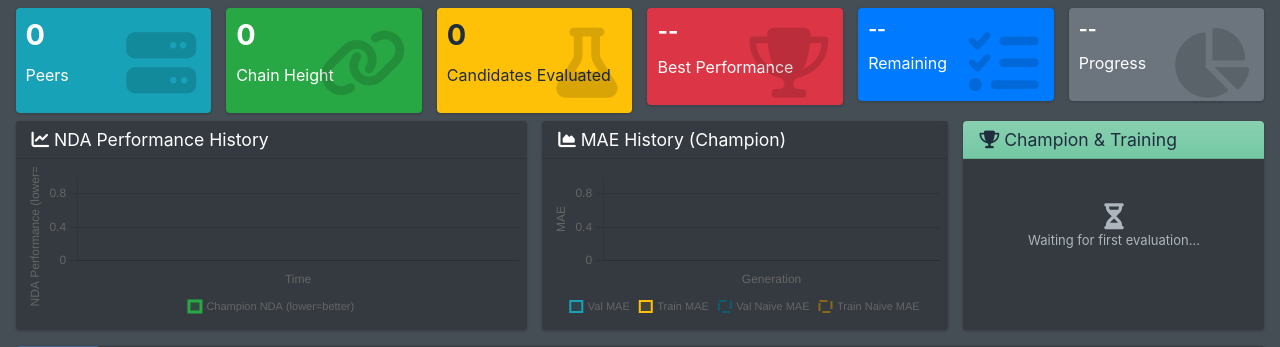
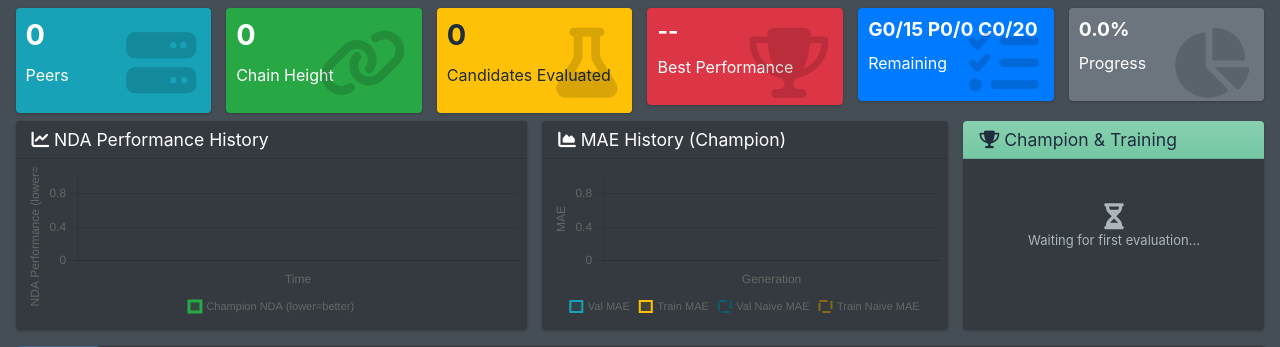
Before and after one commit to harveybc/doin-node, a Python web app: template src/doin_node/dashboard/templates/dashboard.html in a window 1280 px wide. Shown: the part 57-404 px from the top of the page. Run offline with Jinja, Linux system fonts and the light colour scheme; the template is opened without the code that fills it, so the values that code supplies are empty; some libraries are stand-ins or nearby versions.

Commit message:
Dashboard: fallback to /api/candidate data for summary cards when no events yet

```diff
--- a/src/doin_node/dashboard/templates/dashboard.html
+++ b/src/doin_node/dashboard/templates/dashboard.html
@@ -602,25 +602,27 @@ async function refreshAll() {
   }
 
   // Top summary cards: Candidates Evaluated, Remaining, Progress
-  if (events && events.events && events.events.length > 0) {
-    const evList = events.events;  // newest first
+  // Use events when available, fall back to /api/candidate live data
+  {
+    const evList = (events && events.events) ? events.events : [];
     const optComplete = evList.find(e => e.type === 'optimization_complete');
     const latEval = evList.find(e => e.type === 'candidate_eval');
     const latGen = evList.find(e => e.type === 'generation_end');
-    const prog = latEval || latGen || {};
-    const totalEvals = parseInt(prog.total_evals || 0);
-    const curGen = parseInt(prog.gen != null ? prog.gen : 0);
-    const curCand = parseInt(latEval ? (latEval.candidate_num || 0) : 0);
-    const totCand = parseInt(latEval ? (latEval.total_candidates || 0) : (latGen ? (latGen.population_size || 20) : 20));
+    const cand = (candidate && candidate.timestamp) ? candidate : {};
+    const prog = latEval || latGen || cand || {};
+    const totalEvals = parseInt(prog.total_evals || cand.total_evals || 0);
+    const curGen = parseInt(prog.gen != null ? prog.gen : (cand.gen != null ? cand.gen : 0));
+    const curCand = parseInt(latEval ? (latEval.candidate_num || 0) : (cand.candidate_num || 0));
+    const totCand = parseInt(latEval ? (latEval.total_candidates || 0) : (latGen ? (latGen.population_size || 20) : (cand.total_candidates || 20)));
     // Read n_generations from optimization config if available
-    const nGens = parseInt(prog.n_generations || 15);  // fallback 15
+    const nGens = parseInt(prog.n_generations || cand.n_generations || 15);  // fallback 15
     // Read patience counter (from latest event that carries it)
-    const noImprove = parseInt(prog.no_improve_counter || (latGen ? (latGen.no_improve_counter || 0) : 0));
-    const optPatience = parseInt(prog.optimization_patience || (latGen ? (latGen.optimization_patience || 0) : 0));
+    const noImprove = parseInt(prog.no_improve_counter || (latGen ? (latGen.no_improve_counter || 0) : (cand.no_improve_counter || 0)));
+    const optPatience = parseInt(prog.optimization_patience || (latGen ? (latGen.optimization_patience || 0) : (cand.optimization_patience || 0)));
     // Stage info
-    const curStage = parseInt(prog.stage || 1);
-    const totStages = parseInt(prog.total_stages || 1);
-    const stageName = prog.stage_name || '';
+    const curStage = parseInt(prog.stage || cand.stage || 1);
+    const totStages = parseInt(prog.total_stages || cand.total_stages || 1);
+    const stageName = prog.stage_name || cand.stage_name || '';
 
     document.getElementById('totalEvalsCard').textContent = totalEvals;
 
```
